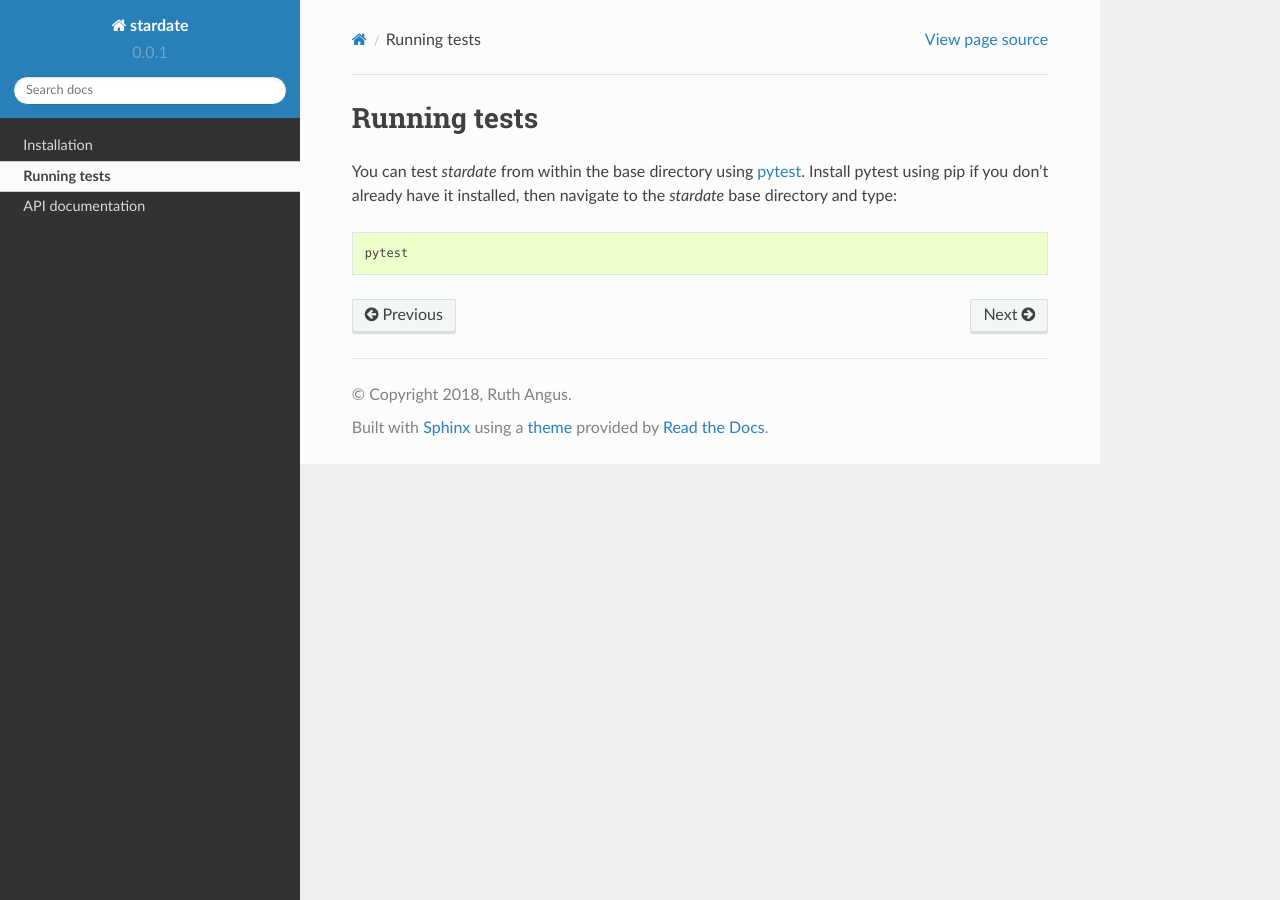
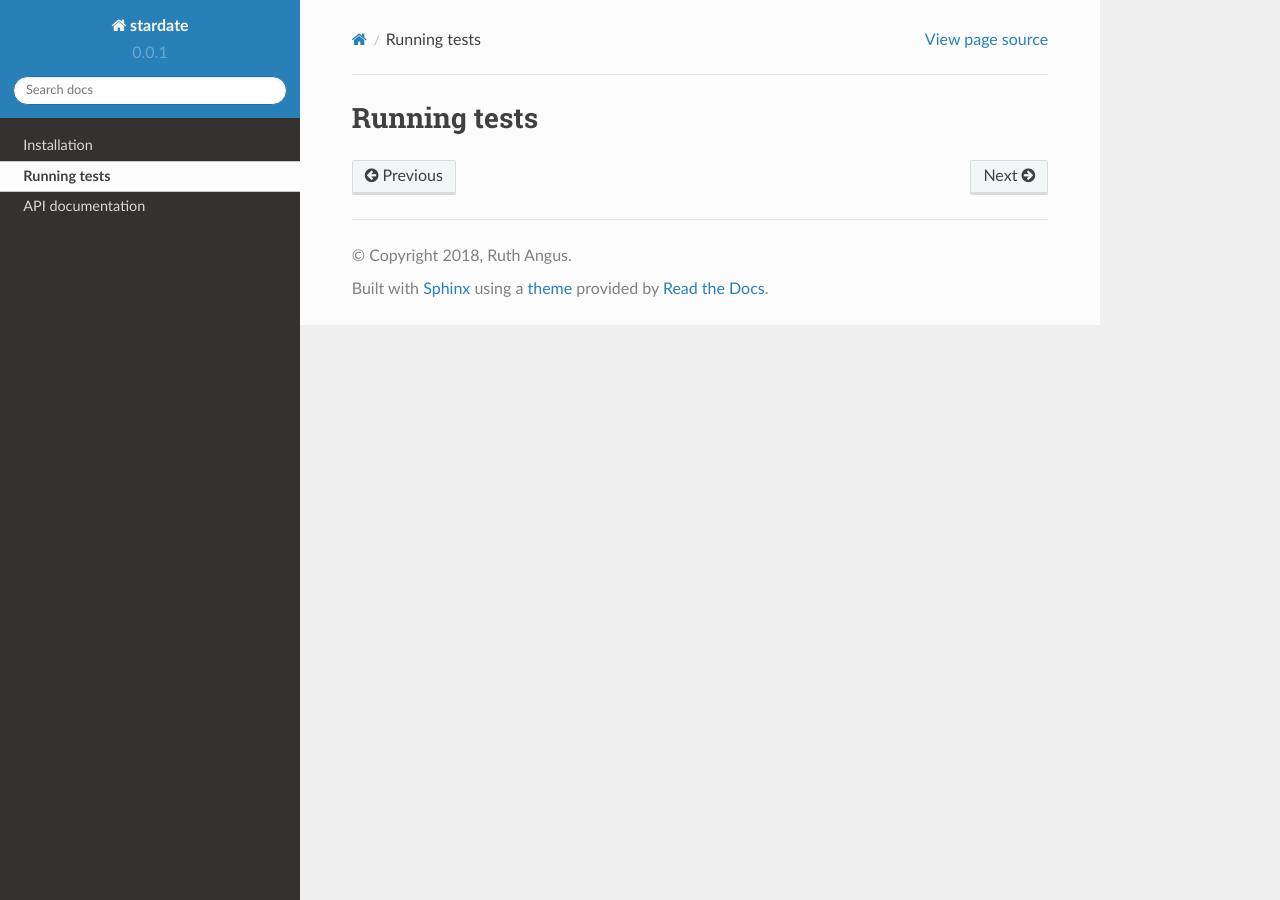
Before and after one commit to RuthAngus/stardate, a Sphinx documentation site: the page built from docs/source/user/tests.rst, in a window 1280 px wide. Built offline with Sphinx 7.4.7 and the Read the Docs theme 2.0.0, drawn with Linux system fonts in a browser that asks for light colours; pages that are not in the unit, such as notebooks, are missing from menus; some of the changed lines change nothing that is shown.

Commit message:
testing test docs

```diff
--- a/docs/source/user/tests.rst
+++ b/docs/source/user/tests.rst
@@ -1,11 +1,11 @@
 Running tests
 ============
 
-You can test *stardate* from within the base directory using `pytest
-<https://docs.pytest.org/en/latest/>`_.
-Install pytest using pip if you don't already have it installed, then navigate
-to the *stardate* base directory and type:
+.. You can test *stardate* from within the base directory using `pytest
+.. <https://docs.pytest.org/en/latest/>`_.
+.. Install pytest using pip if you don't already have it installed, then navigate
+.. to the *stardate* base directory and type:
 
-.. code-block:: bash
+.. .. code-block:: bash
 
-    pytest
+..     pytest
```
